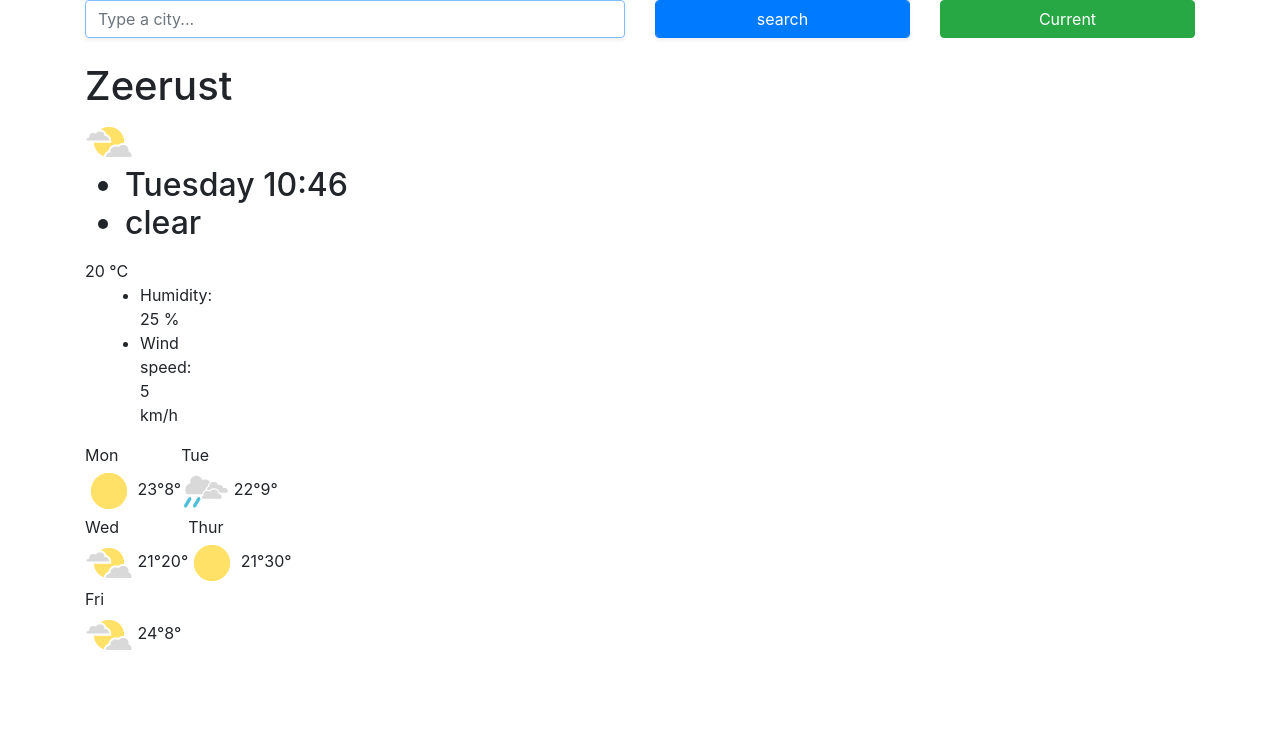
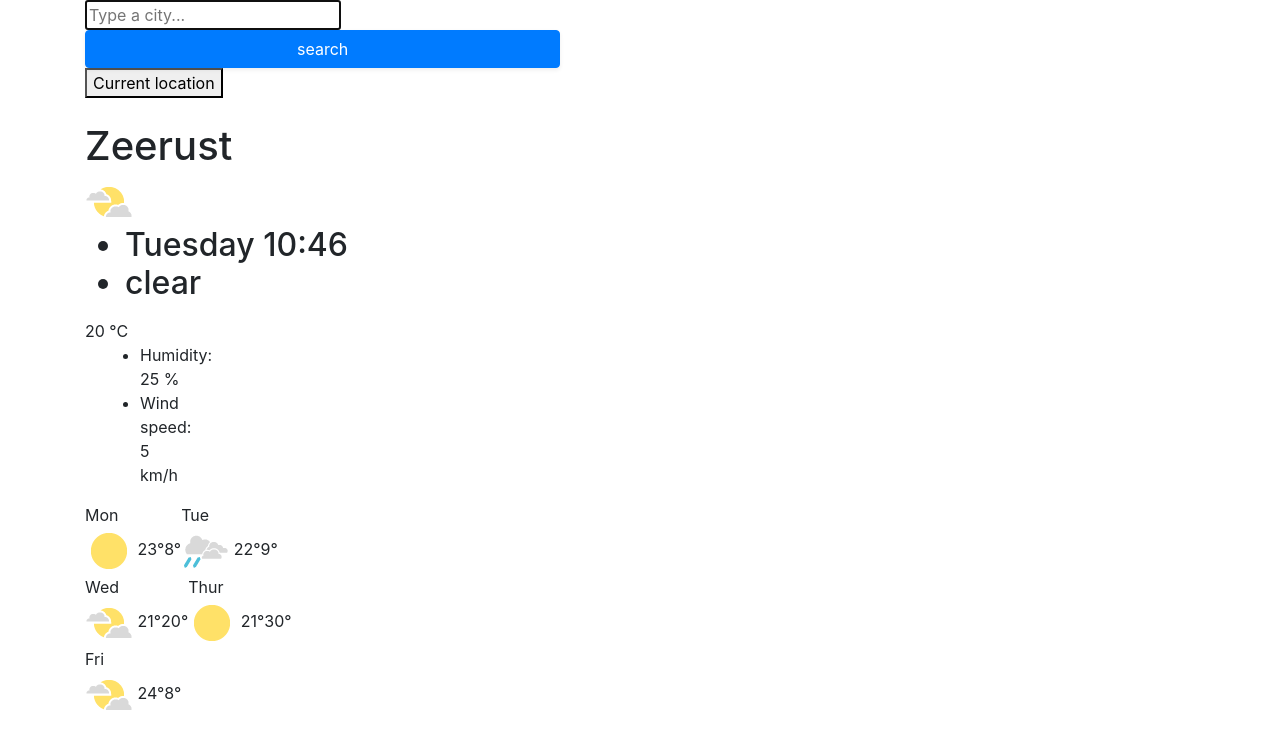
Before and after one commit to phuti28/Weather-app, a plain HTML site: page index.html in a window 1280 px wide. Drawn offline with nearby package versions, Linux system fonts and the light colour scheme.

Commit message:
updated the html and css

```diff
--- a/index.html
+++ b/index.html
@@ -19,19 +19,14 @@
     <div class="container">
 
         <div class="weather-app">
+            <div class="clearfix">
+                <form class="float-left" form id="search-form">
+                    <input type="text" placeholder="Type a city..." autofocus="on" autocomplete="of"
+                        id="search_form-location">
 
-            <form class="search-form" id="search-form">
-                <div class="row">
-                    <div class="col-6">
-                        <input type="search" placeholder="Type a city..." autofocus="on" autocomplete="of"
-                            id="city-input" class="form-control shadow-sm">
-                    </div>
-                    <div class="col-3">
-                        <input type="submit" value="search" class="form-control btn btn-primary shadow-sm w-100">
-                    </div>
-                    <div class="col-3">
-                        <button class="btn btn-success w-100" id="current-location-button">
-                            Current
+                    <input type="submit" value="search" class="btn btn-primary shadow-sm w-100">
+                    <button id="weather-refresh" class="float-left" btn btn-success>
+                        Current location
                     </button>
             </div>
         </div>
--- a/src/styles.css
+++ b/src/styles.css
@@ -62,14 +62,28 @@ margin-left:auto;
 box-sizing:border-box;
 }
 
+.weather-app{
+    box-shadow:0 2px 2px 0 rgba(0,0,0,0.16), 0 0 0 1px rgba(0,0,0,0.08);
+    margin:20px 0 auto;
+    max-width:630px;
+    padding:20px 16px 24px 16px;
+}
+
 .w-100 {
     width: 100;
 }
 
-.btn-success {
+.float-left{
+    float: left, impo !important;
+}
+
+.btn {
     color: #fff;
     background-color: #28a745;
     border-color: #28a745;
+    border: radius 2px;
+    cursor:pointer;
+    height:44px;
 }
 
 .units {
```
Lines whose indentation alone changed are shown as unchanged.
